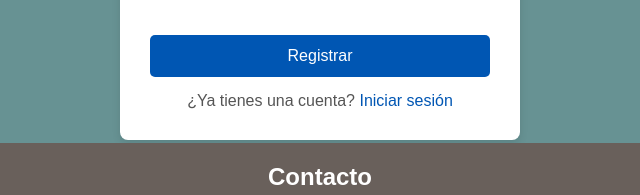
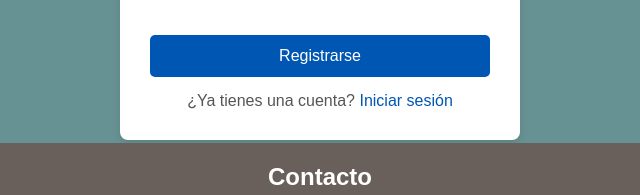
Before and after one commit to EternitynBeyond/registro-usuarios-banco-virtual, a website: page vista/html/register.html in a window 1280 px wide. Shown: the part 474-669 px from the top of the page, 320-960 px from the left. Drawn offline with Linux system fonts and the light colour scheme.

Commit message:
Cambio a boton de registrarse y readme actualizado
Cambio a boton de registrarse y readme actualizado

```diff
--- a/vista/html/register.html
+++ b/vista/html/register.html
@@ -19,7 +19,7 @@
             <input type="text" name="username" id="username" placeholder="Nombre de Usuario" required><br>
             <input type="email" name="email" id="email" placeholder="Correo Electrónico" required><br>
             <input type="password" name="password" id="password" placeholder="Contraseña" required><br>
-            <button type="submit">Registrar</button>
+            <button type="submit">Registrarse</button>
         </form>
         <p>¿Ya tienes una cuenta? <a href="login.html">Iniciar sesión</a></p>
     </main>
```
Also changed, not shown: README.md.
